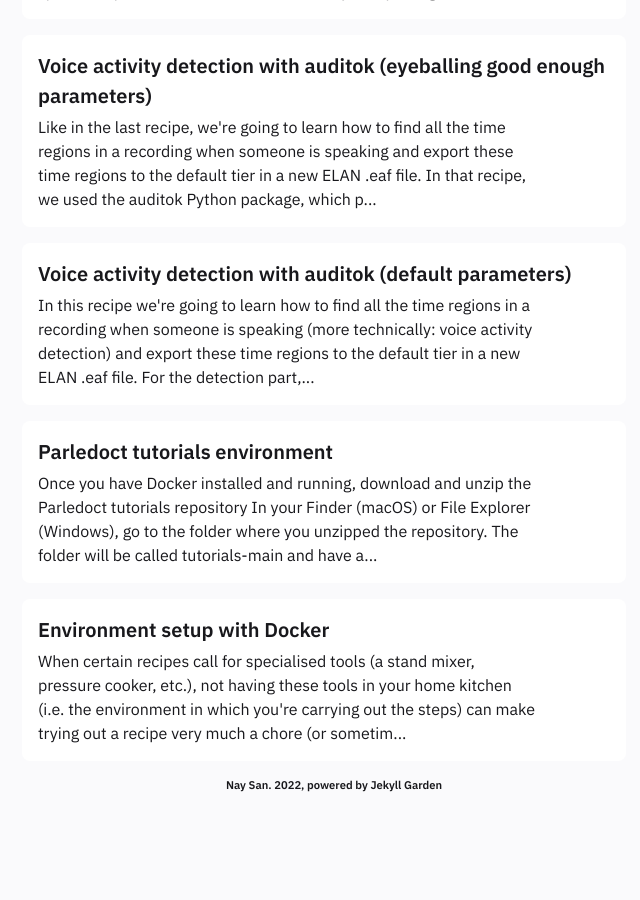
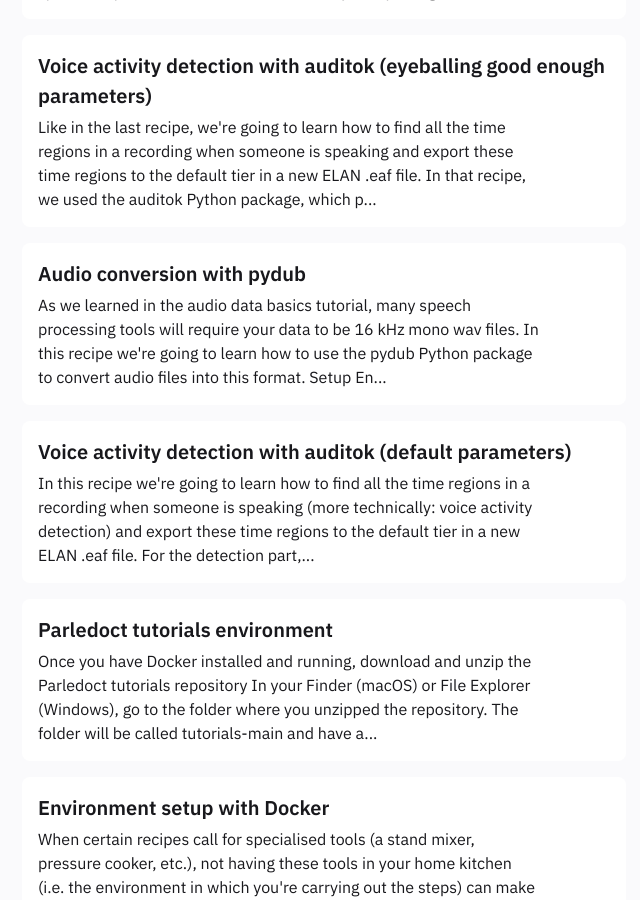
Before and after one commit to parledoct/parledoct.github.io, a Jekyll site: the page built from pages/notes.md, in a window 1280 px wide and 900 px high, scrolled down 438 px. Shown: the whole window, without its empty margins (316-956 px from the left). Built offline with Jekyll 4.4.1, drawn with Linux system fonts in a browser that asks for light colours; before the commit the page ends 1299 px from its top, so only the background shows below that.

Commit message:
Add audio conversion tutorial

```diff
--- a/_includes/Homepage.html
+++ b/_includes/Homepage.html
@@ -61,9 +61,9 @@
     - [Environment setup with Docker](notes/environment-setup-with-docker)
     - [Parledoct tutorials environment](notes/parledoct-tutorials-environment)
     - Data transfer using scp
-- Calcuate total duration of audio files in folder
-    - By hand in a spreadsheet
-    - Using Python
+
+- Data preparation
+    - [Audio conversion with pydub](notes/audio-conversion-pydub)
 
 - Voice activity detection with auditok
     - [With default parameters](notes/vad-auditok-defaults)
--- /dev/null
+++ b/_notes/Public/recipes/audio-conversion-pydub.md
@@ -0,0 +1,96 @@
+---
+title : Audio conversion with pydub
+notetype : feed
+date : 18-05-2022
+---
+
+As we learned in the [audio data basics](#to-do) tutorial, many speech processing tools will require your data to be 16 kHz mono wav files. In this recipe we're going to learn how to use the [pydub](https://github.com/jiaaro/pydub) Python package to convert audio files into this format.
+
+## Setup
+
+### Environment
+
+Assuming you've set up [Docker](environment-setup-with-docker) and the [Parledoct tutorials environment](parledoct-tutorials-environment), we can run a Docker container with `pydub` installed by running the command below. Once the container is set up, copy the relevant URL and open it up in your browser, then open a new Python 3 Console.
+
+<pre>
+docker-compose run --rm --service-ports pydub
+</pre>
+
+### Data
+
+We'll be using some real fieldwork data on Ihanzu (a Bantu language spoken in Tanzania) collected by [Andrew Harvey](https://www.andrewdtharvey.com/), publicly available with a [CC-BY license](https://creativecommons.org/licenses/by/4.0/) on the [Endangered Languages Archive](https://www.elararchive.org/index.php?name=SO_87014498-be98-4698-82fc-8fac58578d57). For this tutorial, I've uploaded a small subset (3 files) to Zenodo, though keeping the original format from the archive (44.1 kHz stereo mp3).
+
+First let's download the data from Zenodo into the `tmp` folder using `wget`:
+
+<pre>
+!wget 'https://zenodo.org/record/6562254/files/ihanzu-harvey-0596_20180518opq_mp3.zip?download=1' -O tmp/data_mp3.zip
+</pre>
+
+Let's unzip the downloaded file into the `data` folder:
+
+<pre>
+!unzip tmp/data_mp3.zip -d data/
+</pre>
+
+> Note: The exclamation mark `!` before the commands `wget` and `unzip` indicates to the JupyterLab console to interpret what follows as a shell command and not a Python one (see [JupyterLab basics](#to-do)).
+
+### Recipe
+
+#### Single file
+
+##### Import required packages
+
+First let's import the pydub package:
+
+<pre>
+import pydub
+</pre>
+
+##### Read in data from audio file
+
+Now we can use `pydub.AudioSegment.from_file` to read the audio data:
+
+<pre>
+audio_data = pydub.AudioSegment.from_file("data/20180518o.mp3")
+</pre>
+
+##### Convert to 16 kHz mono
+
+The `audio_data` can be converted to 16 kHz (=16,000 Hz) and to mono (stereo = 2 channels; mono = 1 channel).
+
+<pre>
+audio_data = audio_data.set_frame_rate(16000)
+audio_data = audio_data.set_channels(1)
+</pre>
+
+##### Export converted data to a wav file
+
+<pre>
+audio_data.export("data/20180518o_16khz-mono.wav", format="wav")
+</pre>
+
+#### Convert all files in a folder
+
+The following script uses the `glob` package to find all files ending with `mp3` in the `data` folder then applies the recipe above to each of those files. For this tutorial, I've intentionally named the exported files with a `_16khz-mono` suffix, as not to unintentionally over-write any .wav files that may be present (so those who do want this behaviour can modify the script as you need).
+
+<pre>
+import glob
+import pydub
+
+for input_file in glob.glob("data/*.mp3"):
+
+    # Read in audio data from file
+    audio_data = pydub.AudioSegment.from_file(input_file)
+
+    # Convert to 16 kHz mono
+    audio_data = audio_data.set_frame_rate(16000)
+    audio_data = audio_data.set_channels(1)
+
+    # Derive new file name: "data/20180518o.mp3" => "data/20180518o_16khz-mono.wav"
+    #   str.rsplit(".")[0]: return the first part after splitting str on the first ".", starting from the right
+    path_no_ext = input_file.rsplit(".")[0]
+    output_file = path_no_ext + "_16khz-mono.wav"
+
+    # Export audio to file
+    audio_data.export(output_file, format="wav")
+</pre>
--- a/_notes/Public/recipes/vad-auditok-defaults.md
+++ b/_notes/Public/recipes/vad-auditok-defaults.md
@@ -33,13 +33,13 @@ First let's download the data from Zenodo into the `tmp` folder using `wget`:
 !wget 'https://zenodo.org/record/6519000/files/ihanzu-harvey-0596_20180518opq.zip?download=1' -O tmp/data.zip
 </pre>
 
-> Note: The exclamation mark `!` before the commands `wget` and also `unzip` below indicates to the console to interpret what follows as a shell command and not a Python one
-
 Let's unzip the downloaded file into the `data` folder:
 
 <pre>
 !unzip tmp/data.zip -d data/
 </pre>
+
+> Note: The exclamation mark `!` before the commands `wget` and `unzip` indicates to the JupyterLab console to interpret what follows as a shell command and not a Python one (see [JupyterLab basics](#to-do)).
 
 ### Recipe
 
@@ -99,7 +99,7 @@ If you browse in your Finder (macOS) or File Explorer (Windows) to the `data` fo
 
 #### Detect and export for all files in folder
 
-Now we can combine this recipe with what we learned from the [audio duration calculation tutorial](#to-do) to perform voice activity detection and exporting the detected regions to an ELAN .eaf file for all wav files in a given directory:
+The following script uses the `glob` package to find all files ending with `wav` in the `data` folder then, for each file, performs voice activity detection and exports the detected regions to an ELAN .eaf file co-located with the original wav file:
 
 <pre>
 import auditok
```
